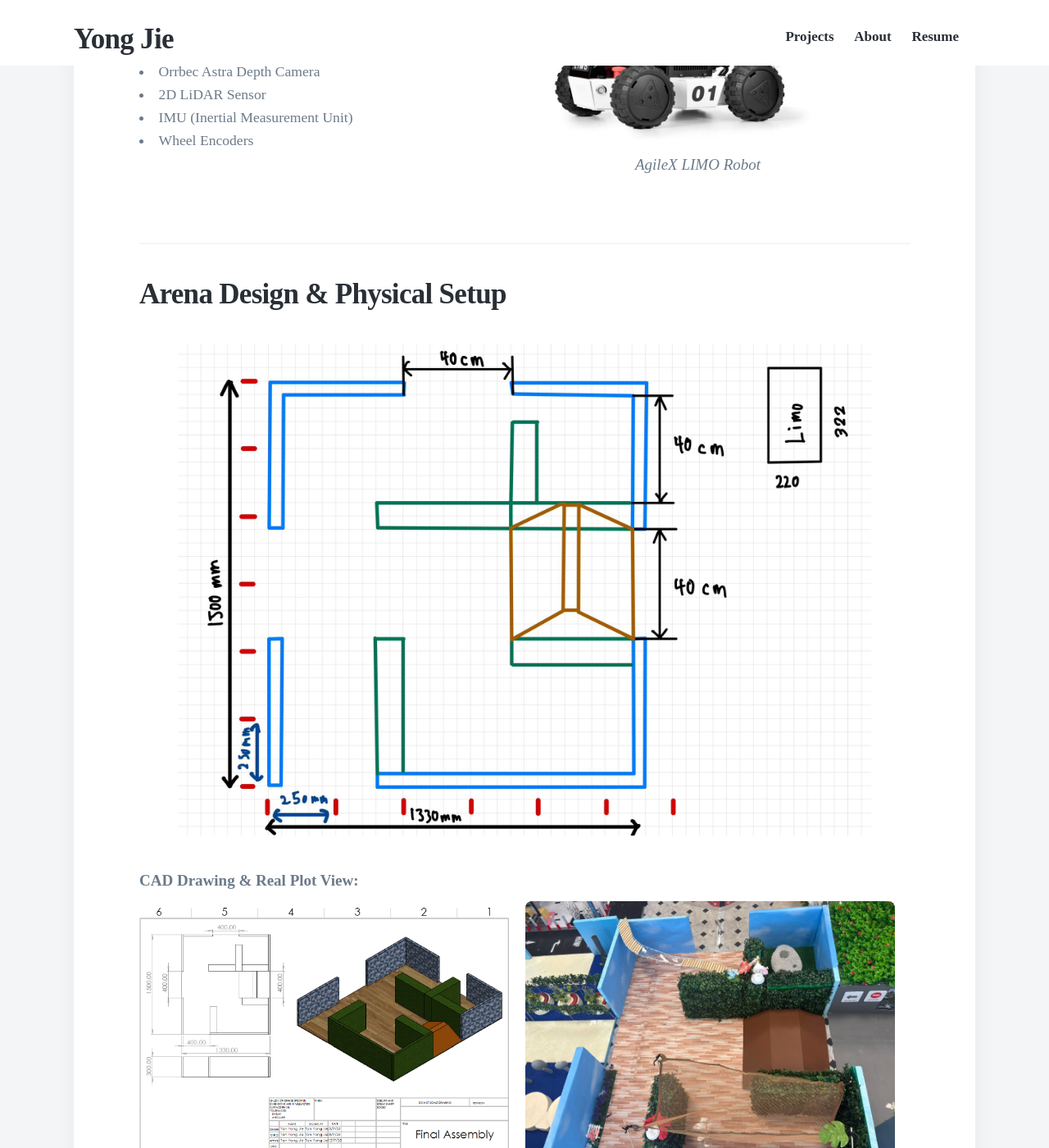
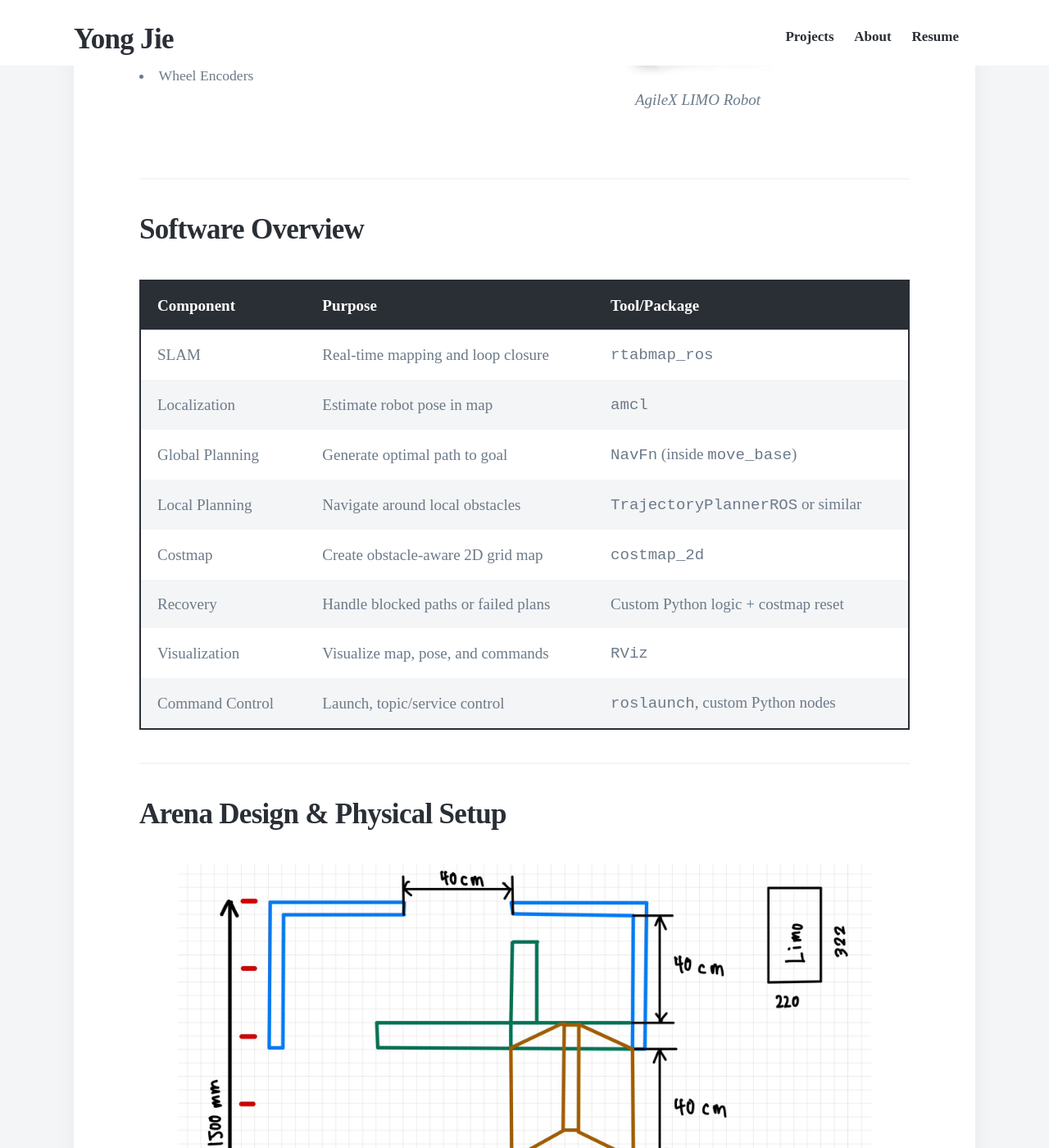
Before and after one commit to YongJiee/YongJiee.github.io, a Jekyll site: the page built from _projects/SEP1.md, in a window 1280 px wide and 1400 px high, scrolled down 1856 px. Shown: the whole window at 82% size. Built offline with Jekyll 4.4.1, drawn with Linux system fonts in a browser that asks for light colours; nearby versions of some CDN libraries; some of the changed text lies outside the part shown.

Commit message:
Updated software in SEP1

```diff
--- a/_projects/SEP1.md
+++ b/_projects/SEP1.md
@@ -59,6 +57,21 @@ We built a **1.5m x 1.33m arena** themed after Singapore Changi Airport’s Jewe
 
 ---
 
+## Software Overview
+
+| Component        | Purpose                                         | Tool/Package                        |
+|------------------|-------------------------------------------------|-------------------------------------|
+| SLAM             | Real-time mapping and loop closure              | `rtabmap_ros`                       |
+| Localization     | Estimate robot pose in map                      | `amcl`                              |
+| Global Planning  | Generate optimal path to goal                   | `NavFn` (inside `move_base`)        |
+| Local Planning   | Navigate around local obstacles                 | `TrajectoryPlannerROS` or similar   |
+| Costmap          | Create obstacle-aware 2D grid map               | `costmap_2d`                        |
+| Recovery         | Handle blocked paths or failed plans            | Custom Python logic + costmap reset |
+| Visualization    | Visualize map, pose, and commands               | `RViz`                              |
+| Command Control  | Launch, topic/service control                   | `roslaunch`, custom Python nodes    |
+
+---
+
 ## Arena Design & Physical Setup
 
 **Drawing Layout:**
```
Also changed, not shown: other parts of _projects/SEP1.md (+1 -3 lines).
